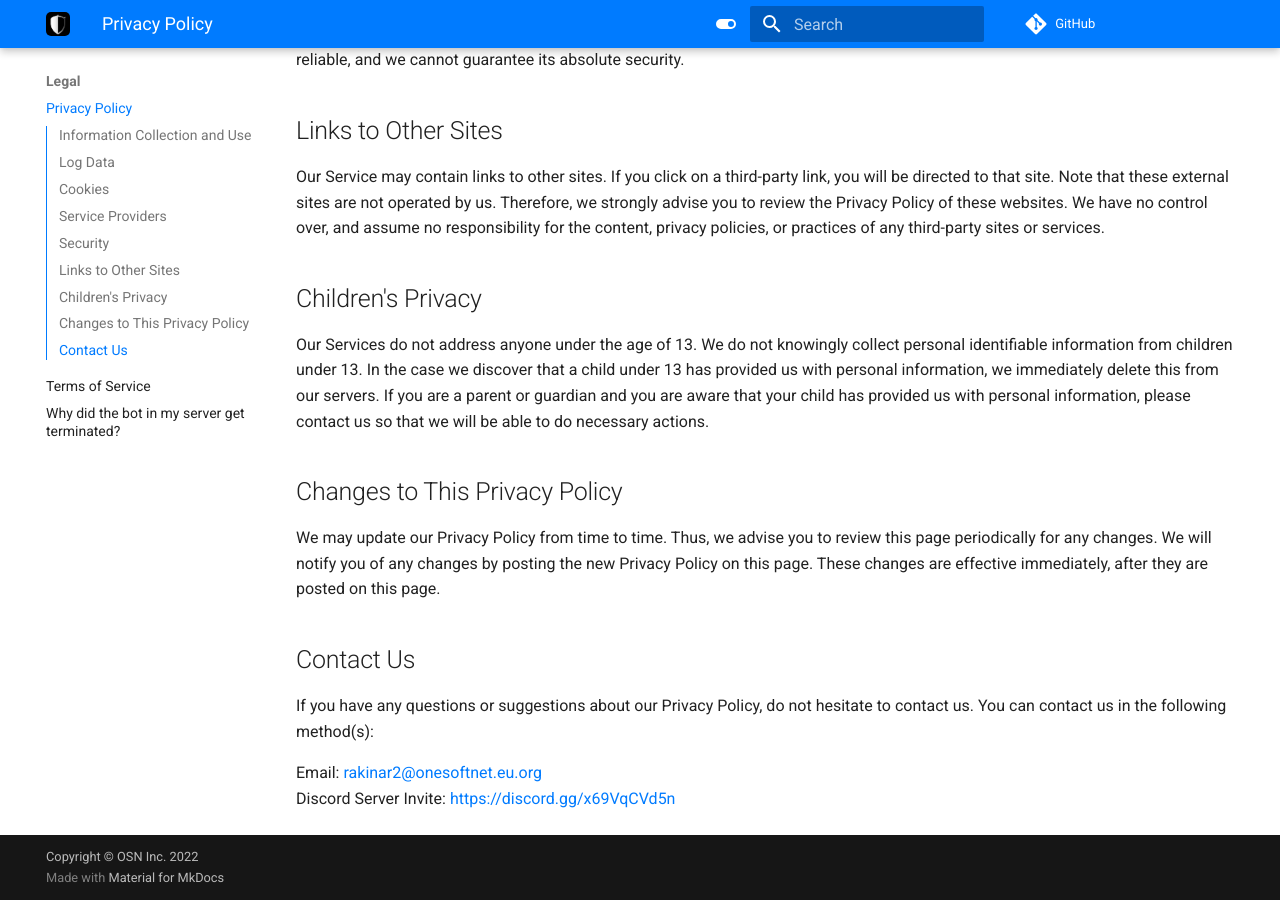
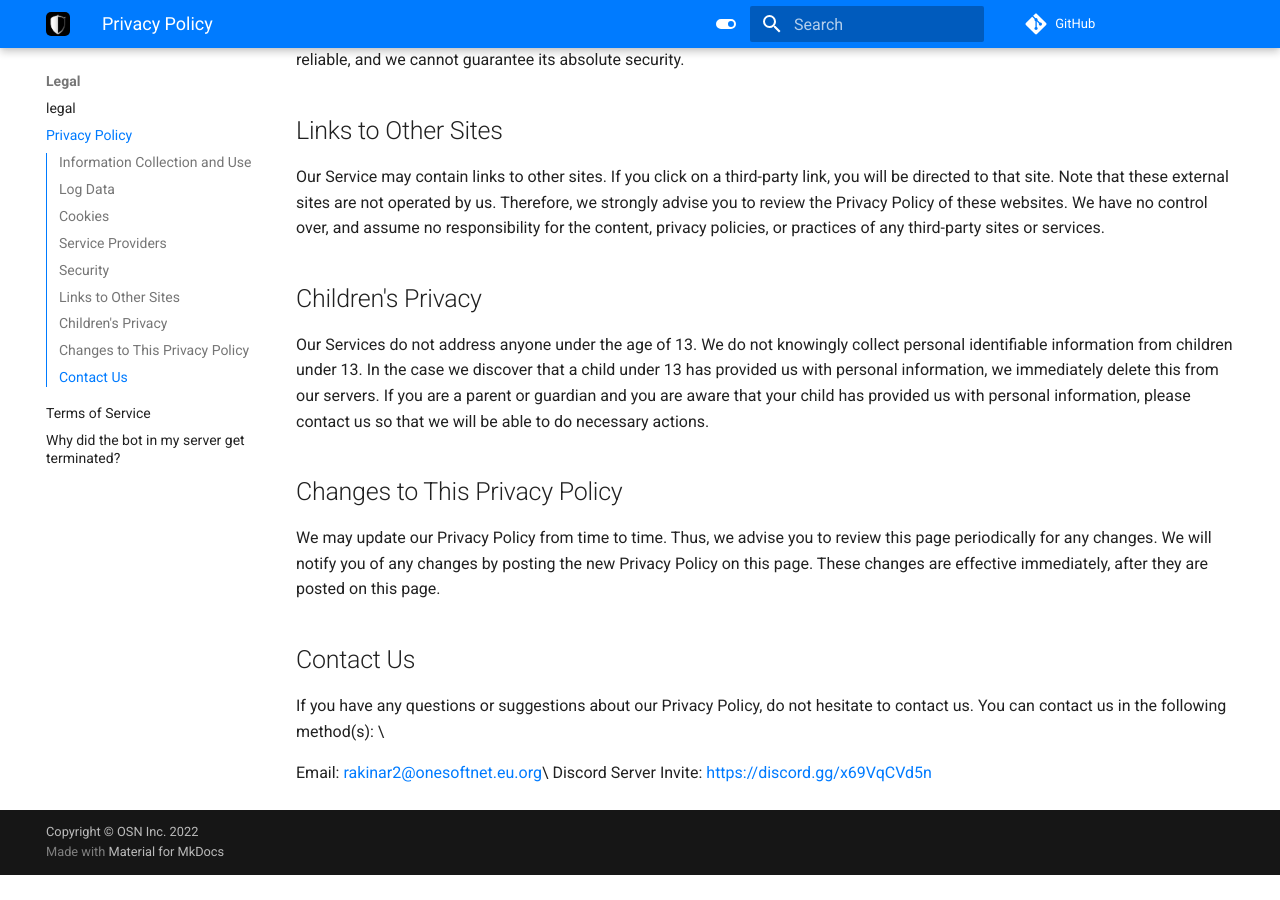
Before and after one commit to onesoft-sudo/sudobot, an MkDocs documentation site: the page built from docs/legal/privacy.md, in a window 1280 px wide and 900 px high, scrolled down 1723 px. Built offline with MkDocs 1.6.1 and Material for MkDocs 9.7.7, drawn with Linux system fonts in a browser that asks for light colours; comment, search, counter and statistics services are not loaded; the version menu is left out; after the commit the page ends 2598 px from its top, so only the background shows below that.

Commit message:
GITBOOK-1: Make changes for the first time on GitBook

```diff
--- /dev/null
+++ b/docs/legal/README.md
@@ -0,0 +1 @@
+# legal
--- a/docs/legal/privacy.md
+++ b/docs/legal/privacy.md
@@ -1,4 +1,5 @@
 # Privacy Policy
+
 Last updated: 13 October 2022
 
 OSN Inc. operates the Discord Bot "SudoBot" (ID: 957258945863499867, Tag: SudoBot#8476), which provides Discord Server Moderation tools.
@@ -7,12 +8,11 @@
 
 If you choose to use our Service, then you agree to the collection and use of information in relation with this policy. The Personal Information that we collect are used for providing and improving the Service. We will not use or share your information with anyone except as described in this Privacy Policy.
 
-The terms used in this Privacy Policy have the same meanings as in our Terms and Conditions, which is accessible [here](../terms), unless otherwise defined in this Privacy Policy.
+The terms used in this Privacy Policy have the same meanings as in our Terms and Conditions, which is accessible [here](../terms/), unless otherwise defined in this Privacy Policy.
 
 ## Information Collection and Use
 
-For a better experience while using our Service, we may require you to provide us with certain personally identifiable information, including but not limited to your name, public information about your Discord account such as username, ID, tag, Profile Picture, etc. The information that we collect will be used to contact or identify you.
-The bot can also store some basic information like Discord username, ID, avatar, etc about other users that are moderated using it, in order to work properly.
+For a better experience while using our Service, we may require you to provide us with certain personally identifiable information, including but not limited to your name, public information about your Discord account such as username, ID, tag, Profile Picture, etc. The information that we collect will be used to contact or identify you. The bot can also store some basic information like Discord username, ID, avatar, etc about other users that are moderated using it, in order to work properly.
 
 It might also store information like IDs, Names, Permissions of a Discord Server/Channel/Role... etc, in order to work properly and enhance end user experience.
 
@@ -60,10 +60,8 @@
 
 ## Contact Us
 
-If you have any questions or suggestions about our Privacy Policy, do not hesitate to contact us. You can contact us in the following method(s):
-‌
-<br>
+If you have any questions or suggestions about our Privacy Policy, do not hesitate to contact us. You can contact us in the following method(s): ‌\
 
-Email: [rakinar2@onesoftnet.eu.org](mailto:rakinar2@onesoftnet.eu.org)
-<br>
+
+Email: [rakinar2@onesoftnet.eu.org](mailto:rakinar2@onesoftnet.eu.org)\
 Discord Server Invite: [https://discord.gg/x69VqCVd5n](https://discord.gg/x69VqCVd5n)
```
Also changed, not shown: docs/README.md (added, +30 -0 lines), docs/SUMMARY.md (added, +21 -0 lines), docs/automoderation/README.md (added, +1 -0 lines), docs/features/README.md (added, +1 -0 lines), docs/index.md (deleted, +0 -30 lines), docs/moderation/README.md (added, +1 -0 lines).
